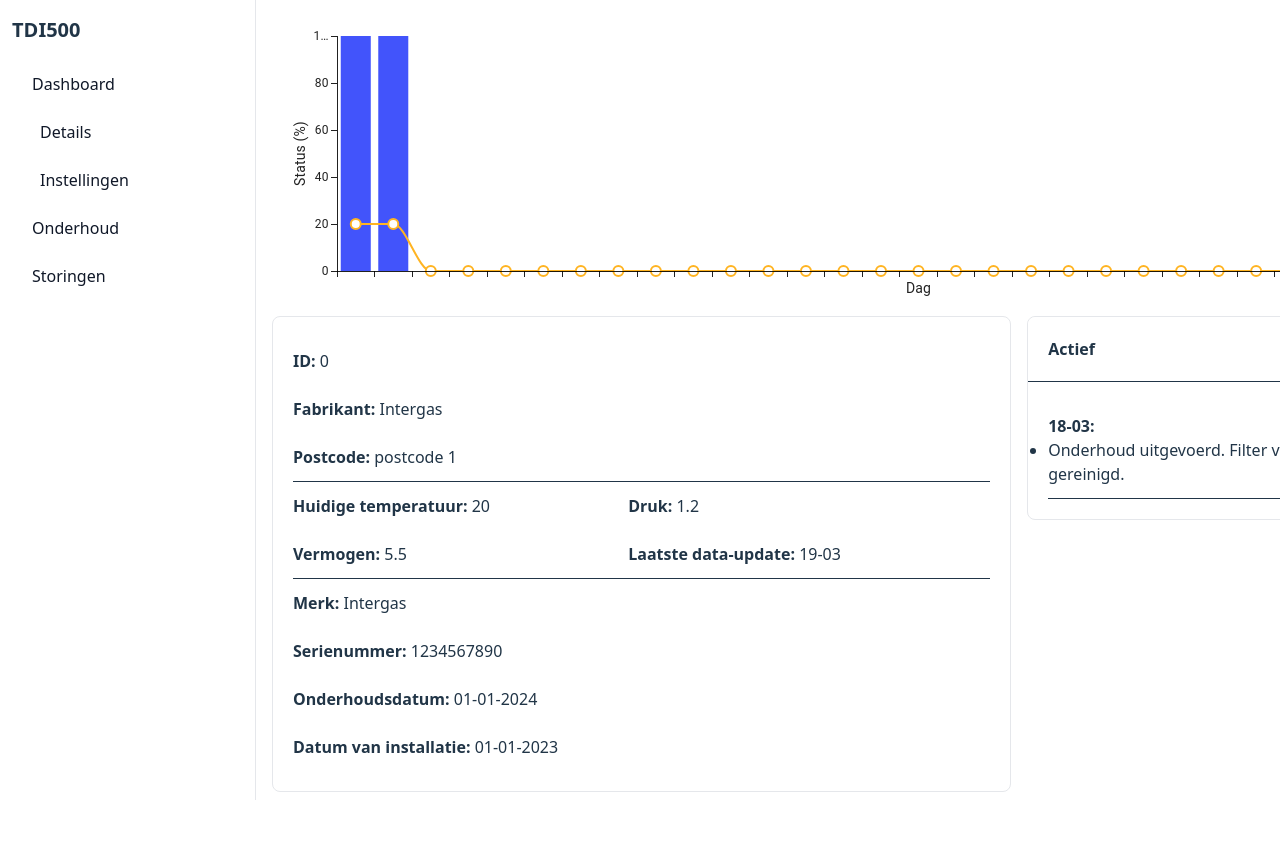
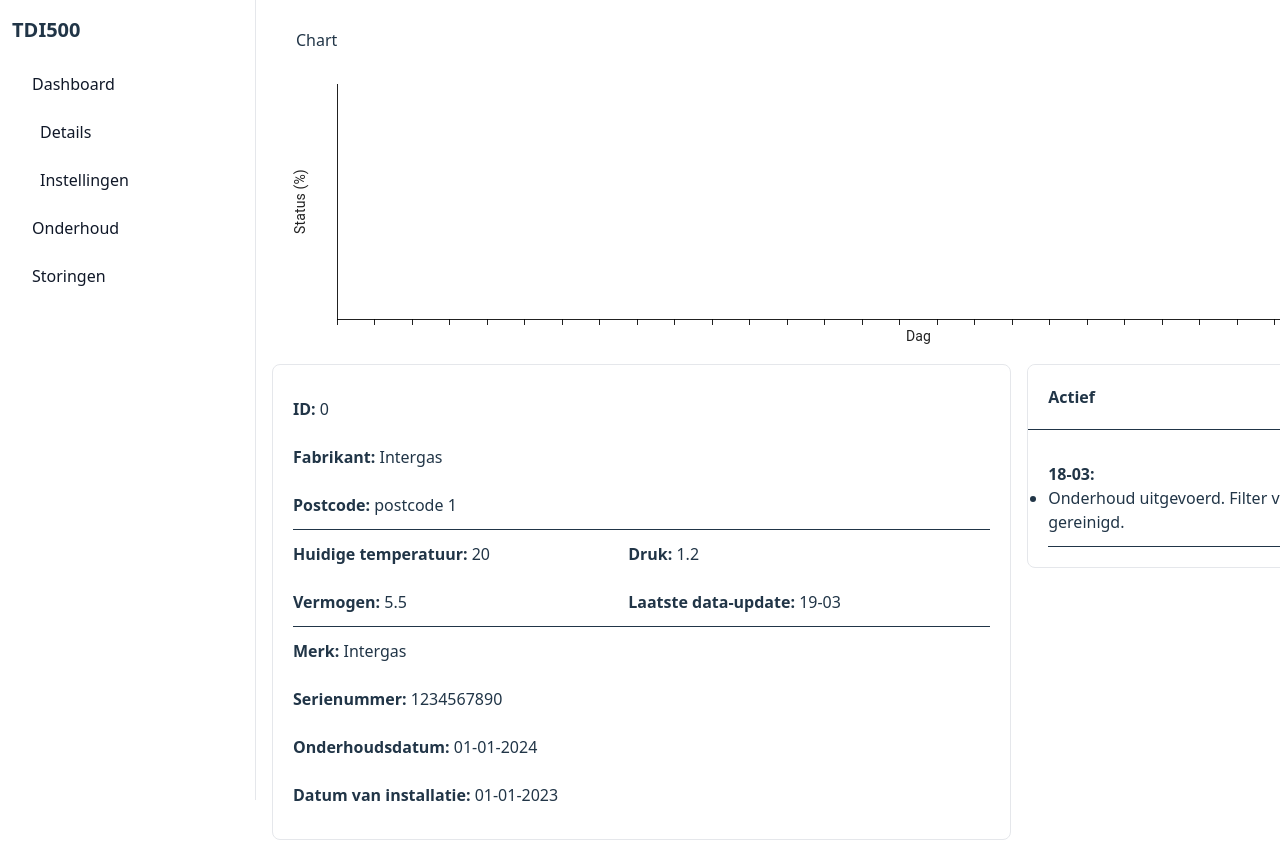
Before and after one commit to CurleyDS/Installateursportaal, a React (Vite) app: page /0 in a window 1280 px wide. Shown: the top 856 px of the page. Before the commit the page ends 808 px from the top, so only its background shows below. Built offline with nearby package versions, Linux system fonts and the light colour scheme.

Commit message:
Started with dropdown for switching charts

```diff
--- a/src/pages/Details.jsx
+++ b/src/pages/Details.jsx
@@ -25,6 +25,7 @@ function Details() {
     const [error, setError] = useState(null);
     const { id } = useParams(); // is a string. if it needs to be a number, convert it using Number(id)
     const [pomp, setPomp] = useState({});
+    const [currentChartData, setCurrentChartData] = useState([]);
 
     useEffect(() => {
         const fetchData = async () => {
@@ -44,6 +45,9 @@ function Details() {
             })
             .then((item) => {
                 setPomp(item);
+                setCurrentChartData(item.warmtepompData.map(data => ({
+                    data: data.status
+                })));
                 setLoading(true);
             })
             .catch((error) => {
@@ -55,8 +59,14 @@ function Details() {
         fetchData();
     }, []);
 
-    // { data: [160, 160, 165, 155, 162, 167, 159, 164, 166, 167, 167, 165, 163, 160, 159, 158, 161, 163, 165, 164, 163, 162, 161, 161, 165, 155] }
-    // { data: [1, 2, 3, 4, 5, 6, 9, 10, 11, 12, 13, 14, 15, 16, 17, 18, 19, 20, 21, 24, 25, 26, 27, 29, 30, 31] }
+    const toggleDropdown = (dropdownId) => {
+        let dropdownFilter = document.getElementById(dropdownId);
+        if (dropdownFilter.classList.contains('hidden')) {
+            dropdownFilter.classList.remove('hidden');
+        } else {
+            dropdownFilter.classList.add('hidden');
+        }
+    }
 
     const pompStatus = (status) => {
         if (status == 300) {
@@ -81,24 +91,39 @@ function Details() {
         return (
             <>
                 <div>
+                    <div>
+                        <div className='flex items-center justify-between w-full'>
+                            <div className='p-3'>
+                                <span className="rounded-lg ml-3" onClick={() => toggleDropdown('dropdownChart')}>Chart</span>
+
+                                <div id="dropdownChart" className="z-10 hidden bg-white divide-y divide-gray-100 rounded-lg w-44 dark:bg-gray-700">
+                                    <ul className="py-2 text-sm text-gray-700 dark:text-gray-200">
+                                        <li onClick={() => selectFilter({ fabrikant: 'Fabrikant'})}>
+                                            <span className="block px-4 py-2 hover:bg-gray-100 dark:hover:bg-gray-600 dark:hover:text-white">Fabrikant Filter</span>
+                                        </li>
+                                    </ul>
+                                </div>
+                            </div>
+                        </div>
+                    </div>
                     <ChartContainer
-                        dataset={pompData.warmtepompData}
+                        dataset={currentChartData}
                         series={[
                             {
                                 type: 'bar',
                                 data: Array.from({length: 31}, (_, i) => (
-                                    pomp.warmtepompData[i] && pomp.warmtepompData[i].status === 200 ? 100 : 0
+                                    currentChartData[i] && currentChartData[i] === 200 ? 100 : 0
                                 )),
                                 label: 'Status',
-                                xAxisKey: 'bar-axis-id'
+                                xAxisKey: 'x-axis-id'
                             },
                             {
                                 type: 'line',
                                 data: Array.from({length: 31}, (_, i) => (
-                                    pomp.warmtepompData[i]?.temperatuur ?? 0
+                                    currentChartData[i] ?? 0
                                 )),
                                 label: 'Temperatuur',
-                                xAxisKey: 'line-axis-id'
+                                xAxisKey: 'x-axis-id'
                             }
                         ]}
                         yAxis={[
@@ -108,12 +133,7 @@ function Details() {
                             {
                                 data: Array.from({length: 31}, (_, i) => i + 1),
                                 scaleType: 'band',
-                                id: 'bar-axis-id',
-                            },
-                            {
-                                data: Array.from({length: 31}, (_, i) => i + 0.5),
-                                scaleType: 'band',
-                                id: 'line-axis-id',
+                                id: 'x-axis-id',
                             }
                         ]}
                         height={300}
@@ -122,8 +142,7 @@ function Details() {
                         <LinePlot />
                         <MarkPlot />
                         <ChartsYAxis label="Status (%)" axisId="y-axis-id" />
-                        <ChartsXAxis label="Dag" axisId="bar-axis-id" />
-                        <ChartsXAxis label="Dag" axisId="line-axis-id" />
+                        <ChartsXAxis label="Dag" axisId="x-axis-id" />
                     </ChartContainer>
                 </div>
                 <div className='flex flex-row justify-between items-start w-full gap-4'>
```
